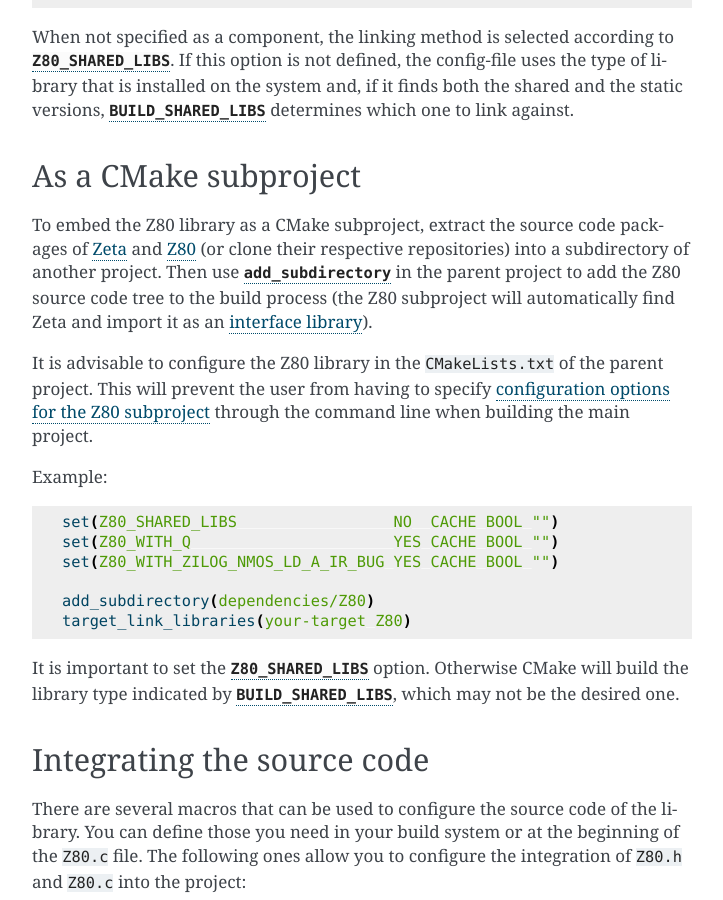
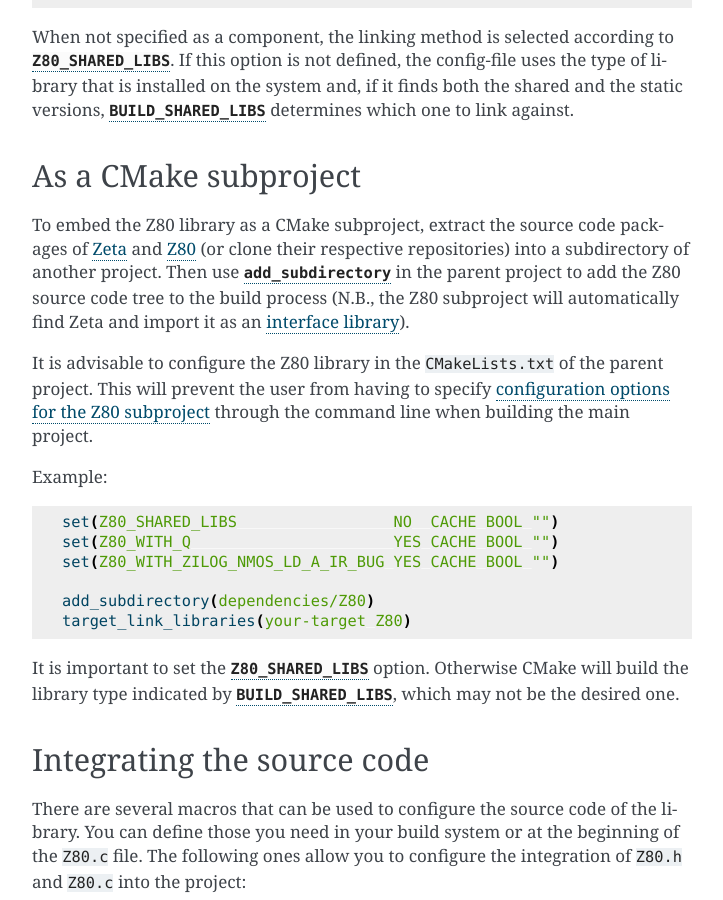
Before and after one commit to redcode/Z80, a Sphinx documentation site: the page built from documentation/Integration.rst, in a window 1280 px wide and 900 px high, scrolled down 446 px. Shown: the whole window, without its empty margins (388-1111 px from the left). Built offline with Sphinx 7.4.7, drawn with Linux system fonts in a browser that asks for light colours.

```diff
--- a/documentation/Integration.rst
+++ b/documentation/Integration.rst
@@ -28,7 +28,7 @@ When not specified as a component, the linking method is selected according to :
 As a CMake subproject
 =====================
 
-To embed the Z80 library as a CMake subproject, extract the source code packages of `Zeta <https://zeta.st/download>`__ and `Z80 <https://zxe.io/software/Z80/download>`_ (or clone their respective repositories) into a subdirectory of another project. Then use |add_subdirectory|_ in the parent project to add the Z80 source code tree to the build process (the Z80 subproject will automatically find Zeta and import it as an `interface library <https://cmake.org/cmake/help/latest/manual/cmake-buildsystem.7.html#interface-libraries>`_).
+To embed the Z80 library as a CMake subproject, extract the source code packages of `Zeta <https://zeta.st/download>`__ and `Z80 <https://zxe.io/software/Z80/download>`_ (or clone their respective repositories) into a subdirectory of another project. Then use |add_subdirectory|_ in the parent project to add the Z80 source code tree to the build process (N.B., the Z80 subproject will automatically find Zeta and import it as an `interface library <https://cmake.org/cmake/help/latest/manual/cmake-buildsystem.7.html#interface-libraries>`_).
 
 It is advisable to configure the Z80 library in the :file:`CMakeLists.txt` of the parent project. This will prevent the user from having to specify :ref:`configuration options for the Z80 subproject <cmake_package_options>` through the command line when building the main project.
 
```
